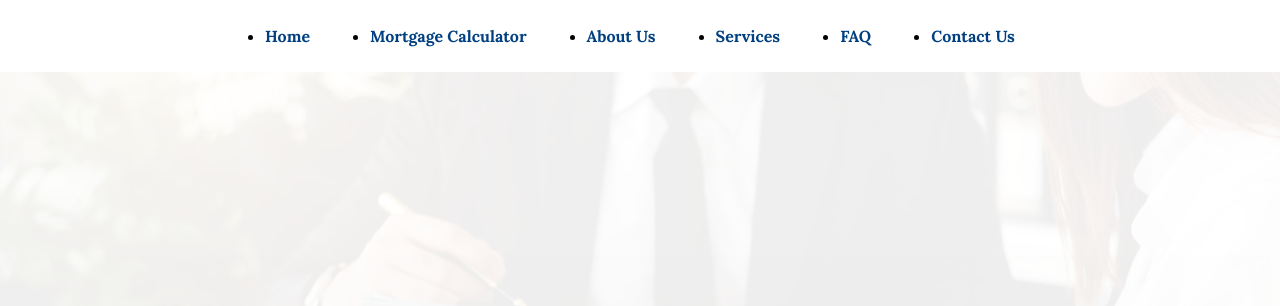
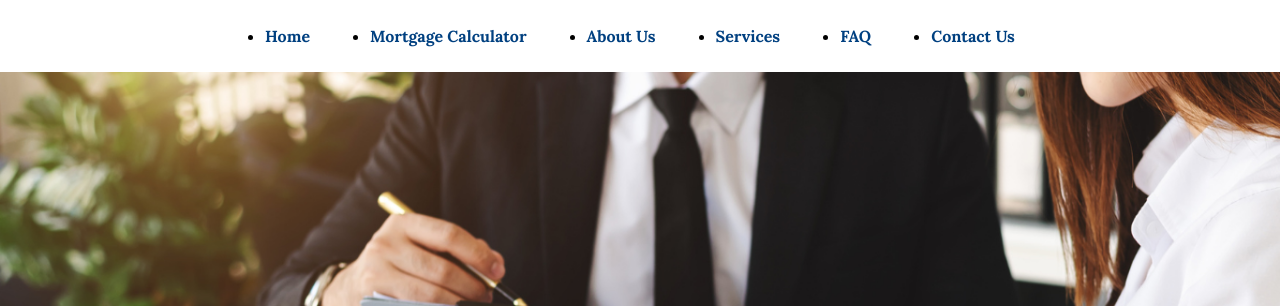
Before and after one commit to herprojectfiles/banking-website, a plain HTML site: page index.html in a window 1280 px wide. Shown: the top 306 px of the page. Drawn offline with Linux system fonts and the light colour scheme.

Commit message:
Update styles.css

```diff
--- a/css/styles.css
+++ b/css/styles.css
@@ -25,7 +25,6 @@ body {
 
 .hero {
     background: url('https://raw.githubusercontent.com/herprojectfiles/banking-website/refs/heads/main/images/hero121.png') no-repeat center center/cover;
-    opacity: 7%;
     color: white;
     text-align: center;
     padding: 220px 25px;
```
